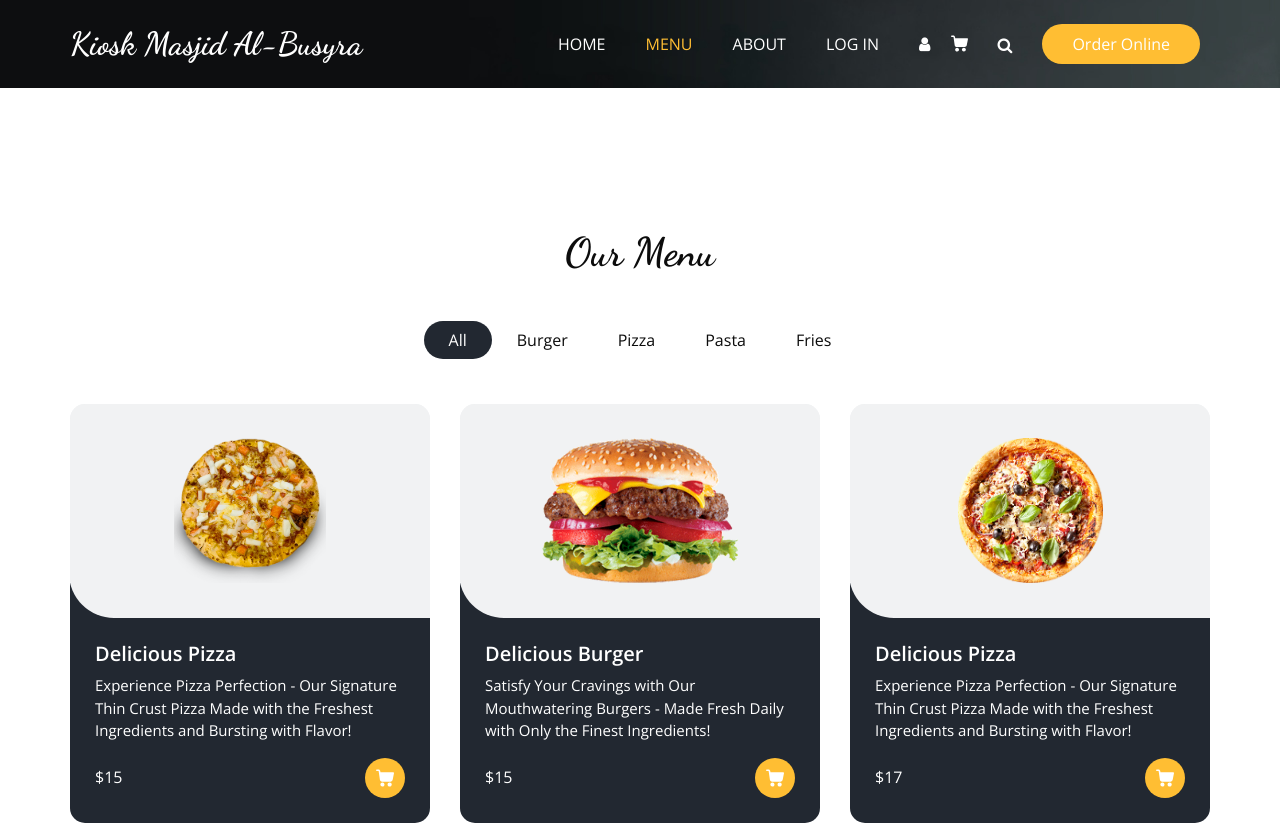
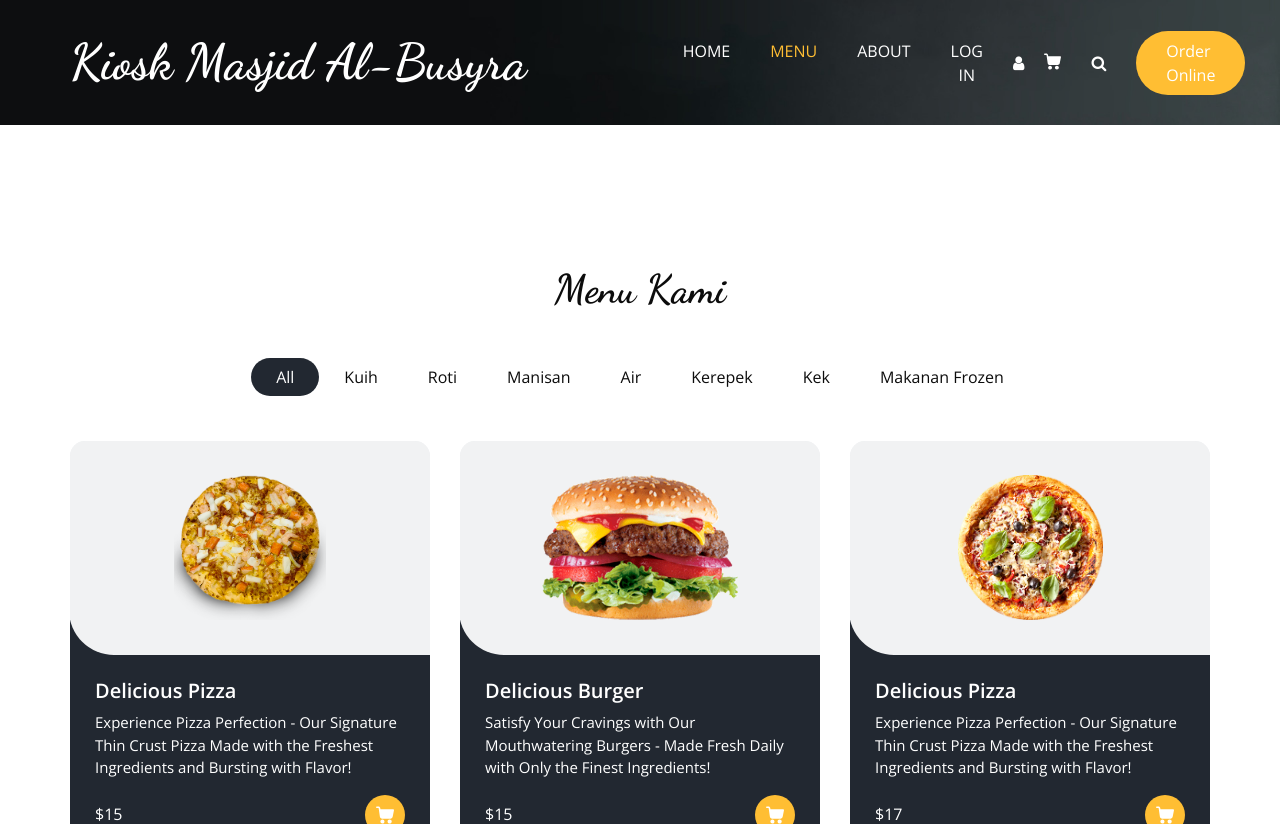
Before and after one commit to TheOnlyEnd/KIOSKPROJECT, a PHP site: page /menu.html in a window 1280 px wide. Shown: the top 824 px of the page. Run offline with PHP 8.4, Linux system fonts and the light colour scheme; some libraries are stand-ins or nearby versions.

Commit message:
1
New changes

```diff
--- a/css/style.css
+++ b/css/style.css
@@ -140,7 +140,7 @@ a:focus {
 }
 
 .header_section {
-  padding: 15px 0;
+  padding: 20px 0;
 }
 
 .header_section .container-fluid {
@@ -154,7 +154,7 @@ a:focus {
 
 .navbar-brand span {
   font-weight: bold;
-  font-size: 32px;
+  font-size: 50px;
   color: #ffffff;
 }
 
@@ -171,7 +171,7 @@ a:focus {
   color: #ffffff;
   text-align: center;
   text-transform: uppercase;
-  border-radius: 5px;
+  border-radius: 50px;
   -webkit-transition: all 0.3s;
   transition: all 0.3s;
 }
--- a/login2.html
+++ b/login.html
@@ -24,7 +24,7 @@
 										<div class="section text-center">
 											<h4 class="mb-4 pb-3">Log In</h4>
 											<div class="form-group">
-												<input type="email" class="form-style" placeholder="Email">
+												<input type="password" class="form-style" placeholder="Username">
 												<i class="input-icon uil uil-at"></i>
 											</div>
 											<div class="form-group mt-2">
--- a/menu.html
+++ b/menu.html
@@ -149,16 +149,19 @@
     <div class="container">
       <div class="heading_container heading_center">
         <h2>
-          Our Menu
+          Menu Kami
         </h2>
       </div>
 
       <ul class="filters_menu">
         <li class="active" data-filter="*">All</li>
-        <li data-filter=".burger">Burger</li>
-        <li data-filter=".pizza">Pizza</li>
-        <li data-filter=".pasta">Pasta</li>
-        <li data-filter=".fries">Fries</li>
+        <li data-filter=".kuih">Kuih</li>
+        <li data-filter=".roti">Roti</li>
+        <li data-filter=".manisan">Manisan</li>
+        <li data-filter=".air">Air</li>
+        <li data-filter=".kerepek">Kerepek</li>
+        <li data-filter=".kek">Kek</li>
+        <li data-filter=".makananfrozen">Makanan Frozen</li>
       </ul>
 
       <div class="filters-content">
```
Also changed, not shown: index.html (+10 -10 lines).
